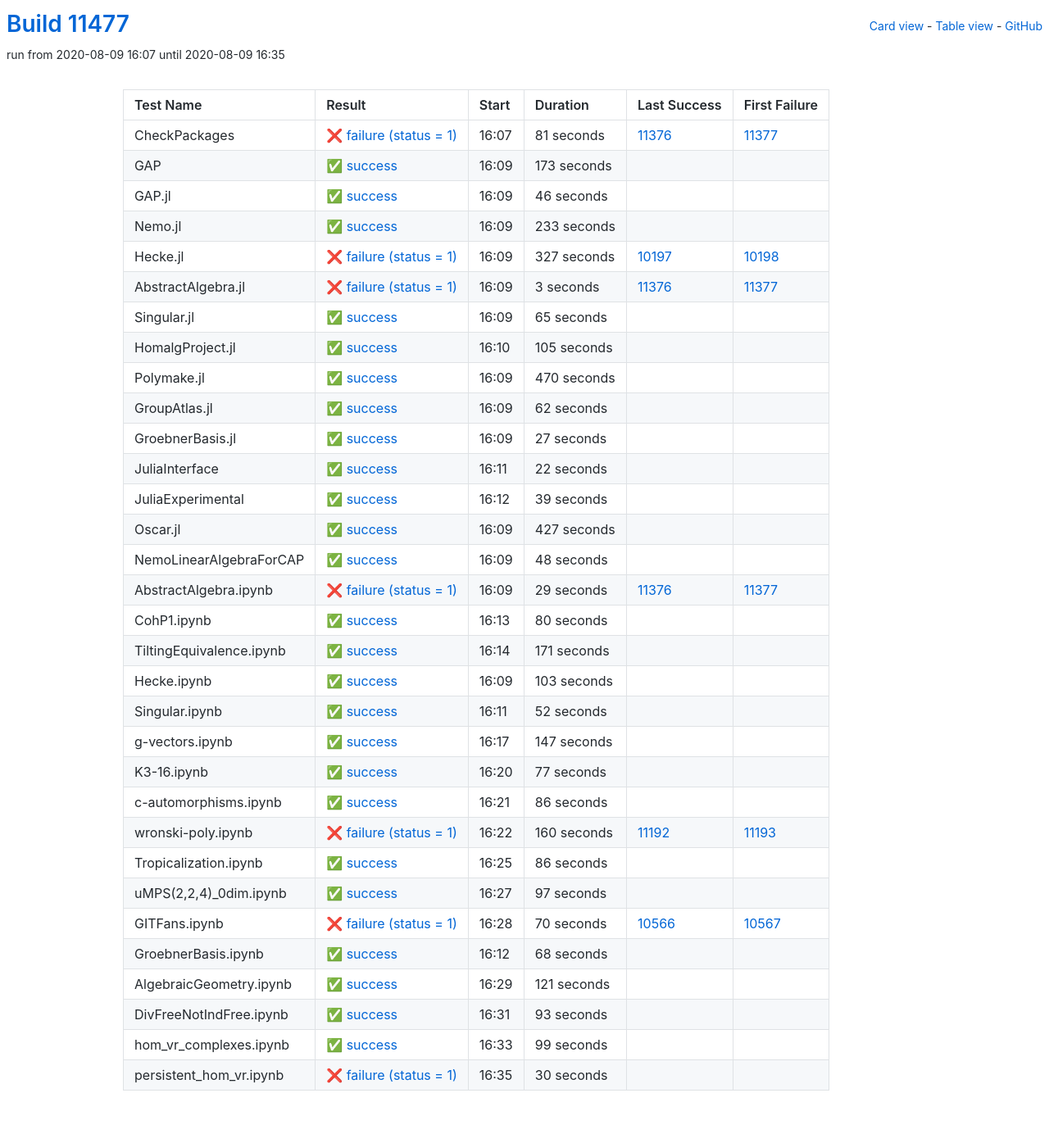
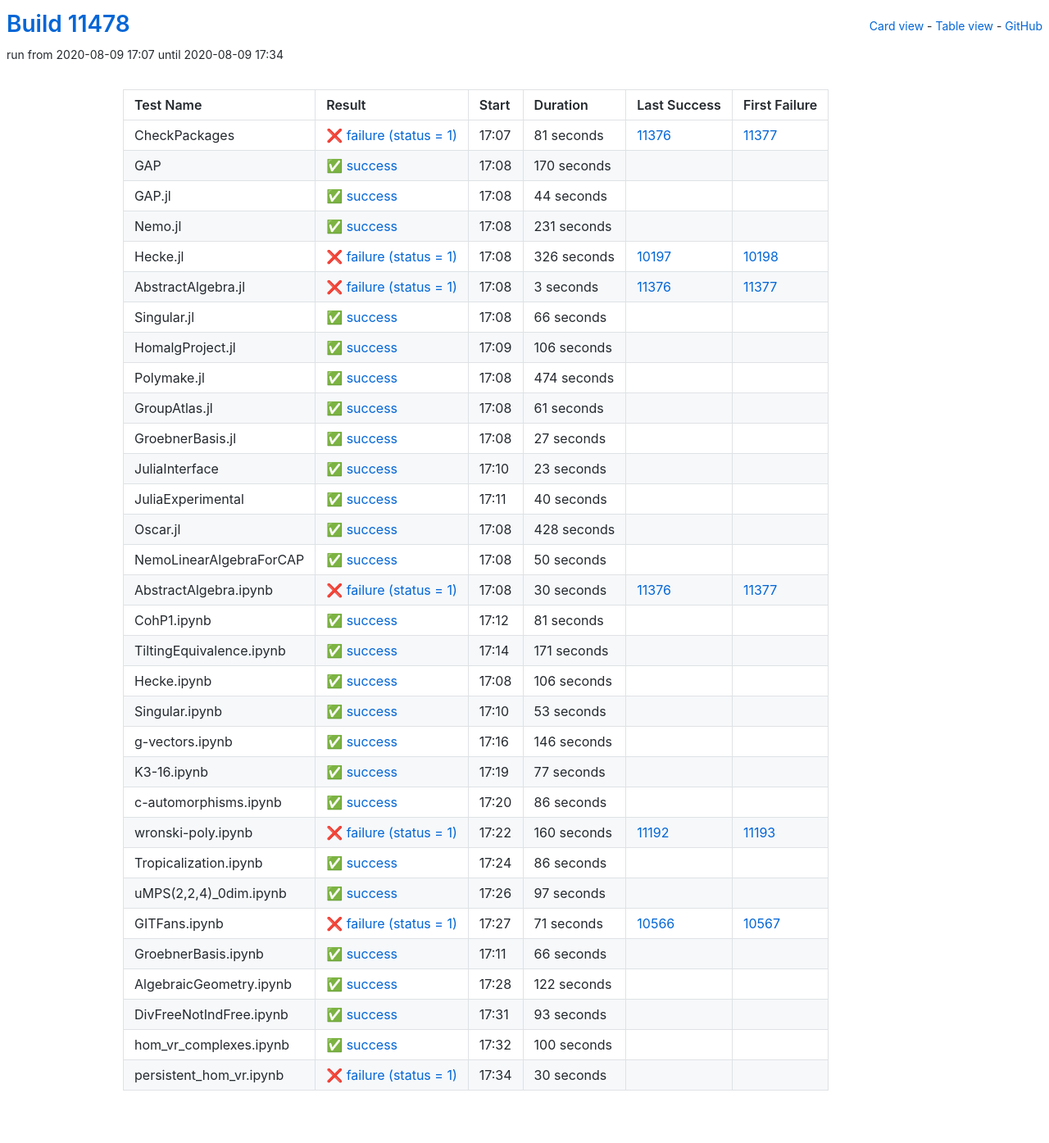
Before and after one commit to oscar-system/oscar-ci-status, a Jekyll site: the page built from table.html, in a window 1280 px wide. Shown: the whole page at 82% size. Built offline with Jekyll 4.4.1, drawn with Linux system fonts in a browser that asks for light colours.

Commit message:
Build #11478

```diff
--- a/_data/ci.yml
+++ b/_data/ci.yml
@@ -1,6 +1,6 @@
 ---
-build: 11477
-build_url: https://oscarci.mathematik.uni-kl.de/job/oscar/11477/
+build: 11478
+build_url: https://oscarci.mathematik.uni-kl.de/job/oscar/11478/
 job: oscar
 organization: oscar-system
 repo: oscar-ci-status
@@ -8,8 +8,8 @@
 tests:
 - name: CheckPackages
   id: checkpackages
-  log: https://oscarci.mathematik.uni-kl.de/job/oscar/11477/artifact/logs/build-11477/CheckPackages.log
-  start: 2020-08-09 16:07
+  log: https://oscarci.mathematik.uni-kl.de/job/oscar/11478/artifact/logs/build-11478/CheckPackages.log
+  start: 2020-08-09 17:07
   success: false
   exitcode: 1
   status: failure
@@ -20,56 +20,56 @@
   first_failure_url: https://oscarci.mathematik.uni-kl.de/job/oscar/11377/
 - name: GAP
   id: gap
-  log: https://oscarci.mathematik.uni-kl.de/job/oscar/11477/artifact/logs/build-11477/GAP.log
-  start: 2020-08-09 16:09
+  log: https://oscarci.mathematik.uni-kl.de/job/oscar/11478/artifact/logs/build-11478/GAP.log
+  start: 2020-08-09 17:08
   success: true
   exitcode: 0
   status: success
-  duration: 173
+  duration: 170
   last_success: false
   last_success_url:
   first_failure: false
   first_failure_url:
 - name: GAP.jl
   id: gap-jl
-  log: https://oscarci.mathematik.uni-kl.de/job/oscar/11477/artifact/logs/build-11477/GAP.jl.log
-  start: 2020-08-09 16:09
+  log: https://oscarci.mathematik.uni-kl.de/job/oscar/11478/artifact/logs/build-11478/GAP.jl.log
+  start: 2020-08-09 17:08
   success: true
   exitcode: 0
   status: success
-  duration: 46
+  duration: 44
   last_success: false
   last_success_url:
   first_failure: false
   first_failure_url:
 - name: Nemo.jl
   id: nemo-jl
-  log: https://oscarci.mathematik.uni-kl.de/job/oscar/11477/artifact/logs/build-11477/Nemo.jl.log
-  start: 2020-08-09 16:09
+  log: https://oscarci.mathematik.uni-kl.de/job/oscar/11478/artifact/logs/build-11478/Nemo.jl.log
+  start: 2020-08-09 17:08
   success: true
   exitcode: 0
   status: success
-  duration: 233
+  duration: 231
   last_success: false
   last_success_url:
   first_failure: false
   first_failure_url:
 - name: Hecke.jl
   id: hecke-jl
-  log: https://oscarci.mathematik.uni-kl.de/job/oscar/11477/artifact/logs/build-11477/Hecke.jl.log
-  start: 2020-08-09 16:09
+  log: https://oscarci.mathematik.uni-kl.de/job/oscar/11478/artifact/logs/build-11478/Hecke.jl.log
+  start: 2020-08-09 17:08
   success: false
   exitcode: 1
   status: failure
-  duration: 327
+  duration: 326
   last_success: 10197
   last_success_url: https://oscarci.mathematik.uni-kl.de/job/oscar/10197/
   first_failure: 10198
   first_failure_url: https://oscarci.mathematik.uni-kl.de/job/oscar/10198/
 - name: AbstractAlgebra.jl
   id: abstractalgebra-jl
-  log: https://oscarci.mathematik.uni-kl.de/job/oscar/11477/artifact/logs/build-11477/AbstractAlgebra.jl.log
-  start: 2020-08-09 16:09
+  log: https://oscarci.mathematik.uni-kl.de/job/oscar/11478/artifact/logs/build-11478/AbstractAlgebra.jl.log
+  start: 2020-08-09 17:08
   success: false
   exitcode: 1
   status: failure
@@ -80,56 +80,56 @@
   first_failure_url: https://oscarci.mathematik.uni-kl.de/job/oscar/11377/
 - name: Singular.jl
   id: singular-jl
-  log: https://oscarci.mathematik.uni-kl.de/job/oscar/11477/artifact/logs/build-11477/Singular.jl.log
-  start: 2020-08-09 16:09
+  log: https://oscarci.mathematik.uni-kl.de/job/oscar/11478/artifact/logs/build-11478/Singular.jl.log
+  start: 2020-08-09 17:08
   success: true
   exitcode: 0
   status: success
-  duration: 65
+  duration: 66
   last_success: false
   last_success_url:
   first_failure: false
   first_failure_url:
 - name: HomalgProject.jl
   id: homalgproject-jl
-  log: https://oscarci.mathematik.uni-kl.de/job/oscar/11477/artifact/logs/build-11477/HomalgProject.jl.log
-  start: 2020-08-09 16:10
+  log: https://oscarci.mathematik.uni-kl.de/job/oscar/11478/artifact/logs/build-11478/HomalgProject.jl.log
+  start: 2020-08-09 17:09
   success: true
   exitcode: 0
   status: success
-  duration: 105
+  duration: 106
   last_success: false
   last_success_url:
   first_failure: false
   first_failure_url:
 - name: Polymake.jl
   id: polymake-jl
-  log: https://oscarci.mathematik.uni-kl.de/job/oscar/11477/artifact/logs/build-11477/Polymake.jl.log
-  start: 2020-08-09 16:09
+  log: https://oscarci.mathematik.uni-kl.de/job/oscar/11478/artifact/logs/build-11478/Polymake.jl.log
+  start: 2020-08-09 17:08
   success: true
   exitcode: 0
   status: success
-  duration: 470
+  duration: 474
   last_success: false
   last_success_url:
   first_failure: false
   first_failure_url:
 - name: GroupAtlas.jl
   id: groupatlas-jl
-  log: https://oscarci.mathematik.uni-kl.de/job/oscar/11477/artifact/logs/build-11477/GroupAtlas.jl.log
-  start: 2020-08-09 16:09
+  log: https://oscarci.mathematik.uni-kl.de/job/oscar/11478/artifact/logs/build-11478/GroupAtlas.jl.log
+  start: 2020-08-09 17:08
   success: true
   exitcode: 0
   status: success
-  duration: 62
+  duration: 61
   last_success: false
   last_success_url:
   first_failure: false
   first_failure_url:
 - name: GroebnerBasis.jl
   id: groebnerbasis-jl
-  log: https://oscarci.mathematik.uni-kl.de/job/oscar/11477/artifact/logs/build-11477/GroebnerBasis.jl.log
-  start: 2020-08-09 16:09
+  log: https://oscarci.mathematik.uni-kl.de/job/oscar/11478/artifact/logs/build-11478/GroebnerBasis.jl.log
+  start: 2020-08-09 17:08
   success: true
   exitcode: 0
   status: success
@@ -140,80 +140,80 @@
   first_failure_url:
 - name: JuliaInterface
   id: juliainterface
-  log: https://oscarci.mathematik.uni-kl.de/job/oscar/11477/artifact/logs/build-11477/JuliaInterface.log
-  start: 2020-08-09 16:11
+  log: https://oscarci.mathematik.uni-kl.de/job/oscar/11478/artifact/logs/build-11478/JuliaInterface.log
+  start: 2020-08-09 17:10
   success: true
   exitcode: 0
   status: success
-  duration: 22
+  duration: 23
   last_success: false
   last_success_url:
   first_failure: false
   first_failure_url:
 - name: JuliaExperimental
   id: juliaexperimental
-  log: https://oscarci.mathematik.uni-kl.de/job/oscar/11477/artifact/logs/build-11477/JuliaExperimental.log
-  start: 2020-08-09 16:12
+  log: https://oscarci.mathematik.uni-kl.de/job/oscar/11478/artifact/logs/build-11478/JuliaExperimental.log
+  start: 2020-08-09 17:11
   success: true
   exitcode: 0
   status: success
-  duration: 39
+  duration: 40
   last_success: false
   last_success_url:
   first_failure: false
   first_failure_url:
 - name: Oscar.jl
   id: oscar-jl
-  log: https://oscarci.mathematik.uni-kl.de/job/oscar/11477/artifact/logs/build-11477/Oscar.jl.log
-  start: 2020-08-09 16:09
+  log: https://oscarci.mathematik.uni-kl.de/job/oscar/11478/artifact/logs/build-11478/Oscar.jl.log
+  start: 2020-08-09 17:08
   success: true
   exitcode: 0
   status: success
-  duration: 427
+  duration: 428
   last_success: false
   last_success_url:
   first_failure: false
   first_failure_url:
 - name: NemoLinearAlgebraForCAP
   id: nemolinearalgebraforcap
-  log: https://oscarci.mathematik.uni-kl.de/job/oscar/11477/artifact/logs/build-11477/NemoLinearAlgebraForCAP.log
-  start: 2020-08-09 16:09
+  log: https://oscarci.mathematik.uni-kl.de/job/oscar/11478/artifact/logs/build-11478/NemoLinearAlgebraForCAP.log
+  start: 2020-08-09 17:08
   success: true
   exitcode: 0
   status: success
-  duration: 48
+  duration: 50
   last_success: false
   last_success_url:
   first_failure: false
   first_failure_url:
 - name: AbstractAlgebra.ipynb
   id: abstractalgebra-ipynb
-  log: https://oscarci.mathematik.uni-kl.de/job/oscar/11477/artifact/logs/build-11477/AbstractAlgebra.ipynb.log
-  start: 2020-08-09 16:09
+  log: https://oscarci.mathematik.uni-kl.de/job/oscar/11478/artifact/logs/build-11478/AbstractAlgebra.ipynb.log
+  start: 2020-08-09 17:08
   success: false
   exitcode: 1
   status: failure
-  duration: 29
+  duration: 30
   last_success: 11376
   last_success_url: https://oscarci.mathematik.uni-kl.de/job/oscar/11376/
   first_failure: 11377
   first_failure_url: https://oscarci.mathematik.uni-kl.de/job/oscar/11377/
 - name: CohP1.ipynb
   id: cohp1-ipynb
-  log: https://oscarci.mathematik.uni-kl.de/job/oscar/11477/artifact/logs/build-11477/CohP1.ipynb.log
-  start: 2020-08-09 16:13
+  log: https://oscarci.mathematik.uni-kl.de/job/oscar/11478/artifact/logs/build-11478/CohP1.ipynb.log
+  start: 2020-08-09 17:12
   success: true
   exitcode: 0
   status: success
-  duration: 80
+  duration: 81
   last_success: false
   last_success_url:
   first_failure: false
   first_failure_url:
 - name: TiltingEquivalence.ipynb
   id: tiltingequivalence-ipynb
-  log: https://oscarci.mathematik.uni-kl.de/job/oscar/11477/artifact/logs/build-11477/TiltingEquivalence.ipynb.log
-  start: 2020-08-09 16:14
+  log: https://oscarci.mathematik.uni-kl.de/job/oscar/11478/artifact/logs/build-11478/TiltingEquivalence.ipynb.log
+  start: 2020-08-09 17:14
   success: true
   exitcode: 0
   status: success
@@ -224,44 +224,44 @@
   first_failure_url:
 - name: Hecke.ipynb
   id: hecke-ipynb
-  log: https://oscarci.mathematik.uni-kl.de/job/oscar/11477/artifact/logs/build-11477/Hecke.ipynb.log
-  start: 2020-08-09 16:09
+  log: https://oscarci.mathematik.uni-kl.de/job/oscar/11478/artifact/logs/build-11478/Hecke.ipynb.log
+  start: 2020-08-09 17:08
   success: true
   exitcode: 0
   status: success
-  duration: 103
+  duration: 106
   last_success: false
   last_success_url:
   first_failure: false
   first_failure_url:
 - name: Singular.ipynb
   id: singular-ipynb
-  log: https://oscarci.mathematik.uni-kl.de/job/oscar/11477/artifact/logs/build-11477/Singular.ipynb.log
-  start: 2020-08-09 16:11
+  log: https://oscarci.mathematik.uni-kl.de/job/oscar/11478/artifact/logs/build-11478/Singular.ipynb.log
+  start: 2020-08-09 17:10
   success: true
   exitcode: 0
   status: success
-  duration: 52
+  duration: 53
   last_success: false
   last_success_url:
   first_failure: false
   first_failure_url:
 - name: g-vectors.ipynb
   id: g-vectors-ipynb
-  log: https://oscarci.mathematik.uni-kl.de/job/oscar/11477/artifact/logs/build-11477/g-vectors.ipynb.log
-  start: 2020-08-09 16:17
+  log: https://oscarci.mathematik.uni-kl.de/job/oscar/11478/artifact/logs/build-11478/g-vectors.ipynb.log
+  start: 2020-08-09 17:16
   success: true
   exitcode: 0
   status: success
-  duration: 147
+  duration: 146
   last_success: false
   last_success_url:
   first_failure: false
   first_failure_url:
 - name: K3-16.ipynb
   id: k3-16-ipynb
-  log: https://oscarci.mathematik.uni-kl.de/job/oscar/11477/artifact/logs/build-11477/K3-16.ipynb.log
-  start: 2020-08-09 16:20
+  log: https://oscarci.mathematik.uni-kl.de/job/oscar/11478/artifact/logs/build-11478/K3-16.ipynb.log
+  start: 2020-08-09 17:19
   success: true
   exitcode: 0
   status: success
@@ -272,8 +272,8 @@
   first_failure_url:
 - name: c-automorphisms.ipynb
   id: c-automorphisms-ipynb
-  log: https://oscarci.mathematik.uni-kl.de/job/oscar/11477/artifact/logs/build-11477/c-automorphisms.ipynb.log
-  start: 2020-08-09 16:21
+  log: https://oscarci.mathematik.uni-kl.de/job/oscar/11478/artifact/logs/build-11478/c-automorphisms.ipynb.log
+  start: 2020-08-09 17:20
   success: true
   exitcode: 0
   status: success
@@ -284,8 +284,8 @@
   first_failure_url:
 - name: wronski-poly.ipynb
   id: wronski-poly-ipynb
-  log: https://oscarci.mathematik.uni-kl.de/job/oscar/11477/artifact/logs/build-11477/wronski-poly.ipynb.log
-  start: 2020-08-09 16:22
+  log: https://oscarci.mathematik.uni-kl.de/job/oscar/11478/artifact/logs/build-11478/wronski-poly.ipynb.log
+  start: 2020-08-09 17:22
   success: false
   exitcode: 1
   status: failure
@@ -296,8 +296,8 @@
   first_failure_url: https://oscarci.mathematik.uni-kl.de/job/oscar/11193/
 - name: Tropicalization.ipynb
   id: tropicalization-ipynb
-  log: https://oscarci.mathematik.uni-kl.de/job/oscar/11477/artifact/logs/build-11477/Tropicalization.ipynb.log
-  start: 2020-08-09 16:25
+  log: https://oscarci.mathematik.uni-kl.de/job/oscar/11478/artifact/logs/build-11478/Tropicalization.ipynb.log
+  start: 2020-08-09 17:24
   success: true
   exitcode: 0
   status: success
@@ -308,8 +308,8 @@
   first_failure_url:
 - name: uMPS(2,2,4)_0dim.ipynb
   id: umps-2-2-4-0dim-ipynb
-  log: https://oscarci.mathematik.uni-kl.de/job/oscar/11477/artifact/logs/build-11477/uMPS-2-2-4-_0dim.ipynb.log
-  start: 2020-08-09 16:27
+  log: https://oscarci.mathematik.uni-kl.de/job/oscar/11478/artifact/logs/build-11478/uMPS-2-2-4-_0dim.ipynb.log
+  start: 2020-08-09 17:26
   success: true
   exitcode: 0
   status: success
@@ -320,44 +320,44 @@
   first_failure_url:
 - name: GITFans.ipynb
   id: gitfans-ipynb
-  log: https://oscarci.mathematik.uni-kl.de/job/oscar/11477/artifact/logs/build-11477/GITFans.ipynb.log
-  start: 2020-08-09 16:28
+  log: https://oscarci.mathematik.uni-kl.de/job/oscar/11478/artifact/logs/build-11478/GITFans.ipynb.log
+  start: 2020-08-09 17:27
   success: false
   exitcode: 1
   status: failure
-  duration: 70
+  duration: 71
   last_success: 10566
   last_success_url: https://oscarci.mathematik.uni-kl.de/job/oscar/10566/
   first_failure: 10567
   first_failure_url: https://oscarci.mathematik.uni-kl.de/job/oscar/10567/
 - name: GroebnerBasis.ipynb
   id: groebnerbasis-ipynb
-  log: https://oscarci.mathematik.uni-kl.de/job/oscar/11477/artifact/logs/build-11477/GroebnerBasis.ipynb.log
-  start: 2020-08-09 16:12
+  log: https://oscarci.mathematik.uni-kl.de/job/oscar/11478/artifact/logs/build-11478/GroebnerBasis.ipynb.log
+  start: 2020-08-09 17:11
   success: true
   exitcode: 0
   status: success
-  duration: 68
+  duration: 66
   last_success: false
   last_success_url:
   first_failure: false
   first_failure_url:
 - name: AlgebraicGeometry.ipynb
   id: algebraicgeometry-ipynb
-  log: https://oscarci.mathematik.uni-kl.de/job/oscar/11477/artifact/logs/build-11477/AlgebraicGeometry.ipynb.log
-  start: 2020-08-09 16:29
+  log: https://oscarci.mathematik.uni-kl.de/job/oscar/11478/artifact/logs/build-11478/AlgebraicGeometry.ipynb.log
+  start: 2020-08-09 17:28
   success: true
   exitcode: 0
   status: success
-  duration: 121
+  duration: 122
   last_success: false
   last_success_url:
   first_failure: false
   first_failure_url:
 - name: DivFreeNotIndFree.ipynb
   id: divfreenotindfree-ipynb
-  log: https://oscarci.mathematik.uni-kl.de/job/oscar/11477/artifact/logs/build-11477/DivFreeNotIndFree.ipynb.log
-  start: 2020-08-09 16:31
+  log: https://oscarci.mathematik.uni-kl.de/job/oscar/11478/artifact/logs/build-11478/DivFreeNotIndFree.ipynb.log
+  start: 2020-08-09 17:31
   success: true
   exitcode: 0
   status: success
@@ -368,20 +368,20 @@
   first_failure_url:
 - name: hom_vr_complexes.ipynb
   id: hom-vr-complexes-ipynb
-  log: https://oscarci.mathematik.uni-kl.de/job/oscar/11477/artifact/logs/build-11477/hom_vr_complexes.ipynb.log
-  start: 2020-08-09 16:33
+  log: https://oscarci.mathematik.uni-kl.de/job/oscar/11478/artifact/logs/build-11478/hom_vr_complexes.ipynb.log
+  start: 2020-08-09 17:32
   success: true
   exitcode: 0
   status: success
-  duration: 99
+  duration: 100
   last_success: false
   last_success_url:
   first_failure: false
   first_failure_url:
 - name: persistent_hom_vr.ipynb
   id: persistent-hom-vr-ipynb
-  log: https://oscarci.mathematik.uni-kl.de/job/oscar/11477/artifact/logs/build-11477/persistent_hom_vr.ipynb.log
-  start: 2020-08-09 16:35
+  log: https://oscarci.mathematik.uni-kl.de/job/oscar/11478/artifact/logs/build-11478/persistent_hom_vr.ipynb.log
+  start: 2020-08-09 17:34
   success: false
   exitcode: 1
   status: failure
```
Also changed, not shown: README.md.
